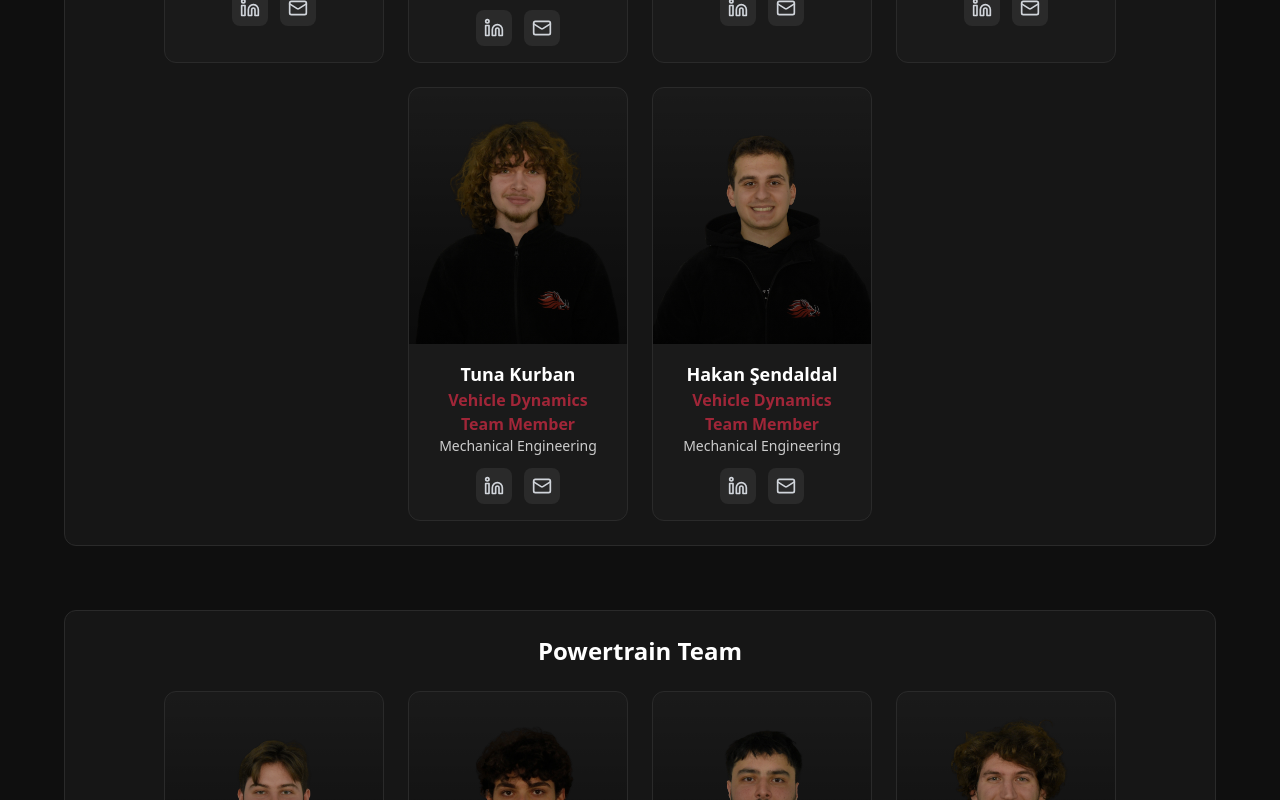
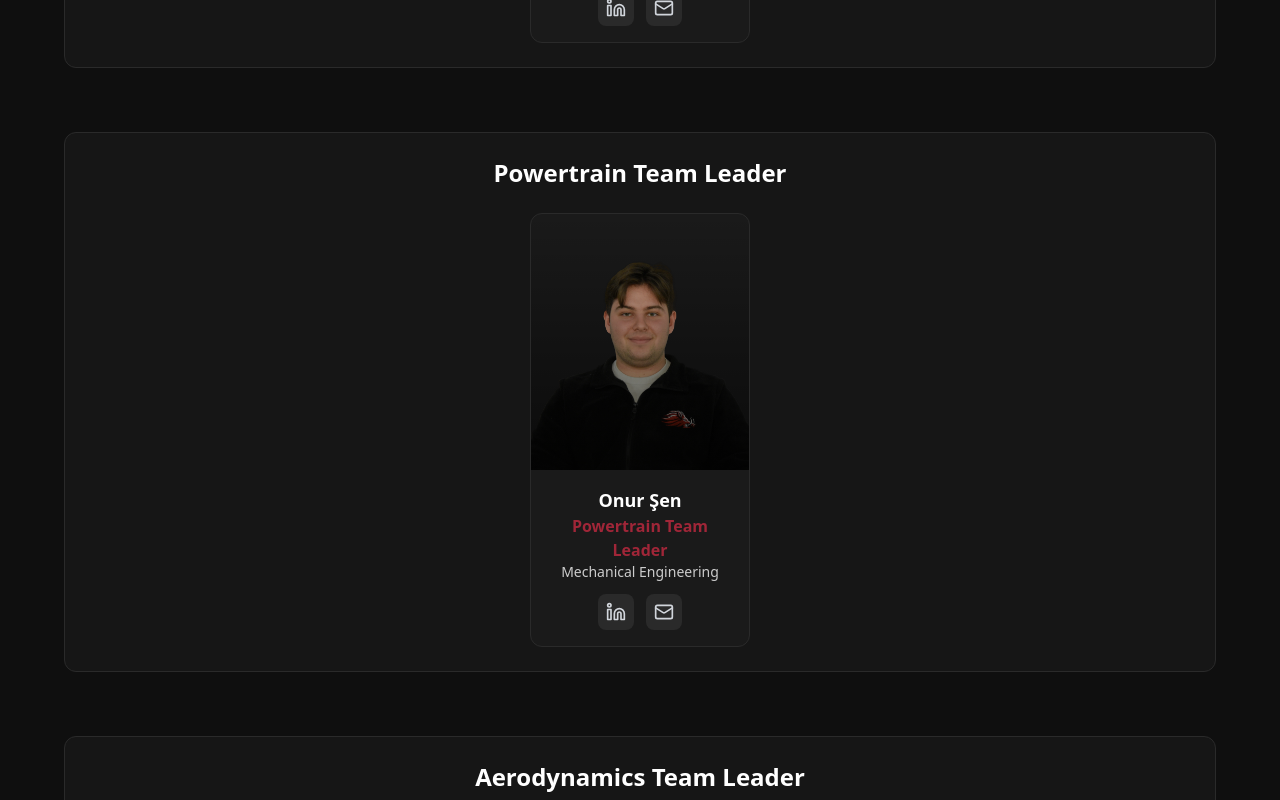
Before and after one commit to SerkanEvin/iztechweb2, a React (Vite) app: page / in a window 1280 px wide. Shown: the part 4600-5400 px from the top of the page. Built offline with nearby package versions, Linux system fonts and the light colour scheme.

Commit message:
Update Team.tsx

```diff
--- a/src/components/Team.tsx
+++ b/src/components/Team.tsx
@@ -335,16 +335,16 @@ const Team = () => {
     const categories: CategoriesType = {};
 
     members.forEach(member => {
-      // "Team Leader" ve "Team Member" kısımlarını kaldır
-      let baseRole = member.role
-        .replace(/Team Leader/i, 'Team')
-        .replace(/Team Member/i, 'Team')
-        .trim();
+      // Keep the original role for categorization
+      const roleKey = member.role
+        .toLowerCase()
+        .replace(/\s+/g, '_')
+        .replace(/[^a-z0-9_]/g, '');
 
-      // Çeviri varsa onu kullan, yoksa baseRole'ü kullan
+      // Translate the role for display
       const translatedRole = t(
-        `team.${baseRole.toLowerCase().replace(/\s+/g, '_')}`,
-        { defaultValue: baseRole }
+        `roles.${roleKey}`,
+        { defaultValue: member.role }
       );
 
       if (!categories[translatedRole]) {
```
